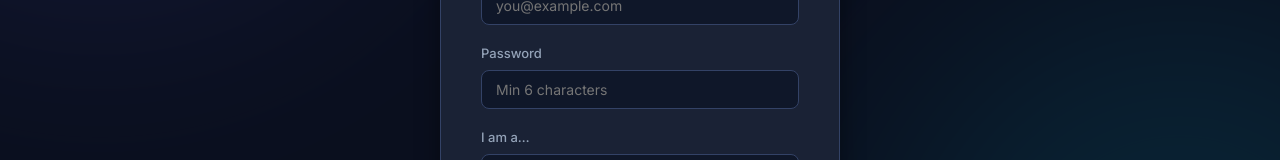
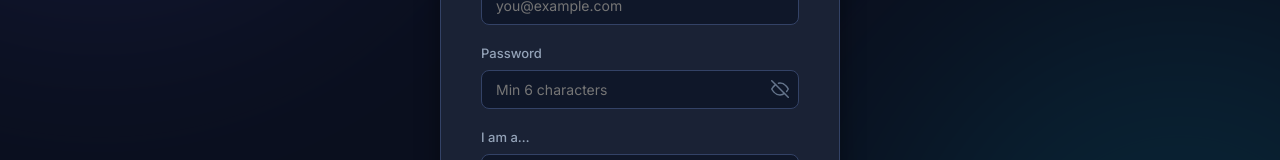
Before and after one commit to MrigakshDasani/payments-tracker-frontend, a React (Vite) app: page /register in a window 1280 px wide. Shown: the part 397-557 px from the top of the page. Built offline with nearby package versions, Linux system fonts and the light colour scheme; no server answers.

Commit message:
Added seeing password feature

```diff
--- a/src/pages/LoginPage.jsx
+++ b/src/pages/LoginPage.jsx
@@ -2,6 +2,21 @@
 import { useNavigate } from 'react-router-dom';
 import { login } from '../api';
 import { useAuth } from '../context/AuthContext';
+
+const EyeIcon = ({ open }) => open ? (
+  <svg xmlns="http://www.w3.org/2000/svg" width="18" height="18" viewBox="0 0 24 24" fill="none"
+    stroke="currentColor" strokeWidth="2" strokeLinecap="round" strokeLinejoin="round">
+    <path d="M1 12s4-8 11-8 11 8 11 8-4 8-11 8-11-8-11-8z"/>
+    <circle cx="12" cy="12" r="3"/>
+  </svg>
+) : (
+  <svg xmlns="http://www.w3.org/2000/svg" width="18" height="18" viewBox="0 0 24 24" fill="none"
+    stroke="currentColor" strokeWidth="2" strokeLinecap="round" strokeLinejoin="round">
+    <path d="M17.94 17.94A10.07 10.07 0 0 1 12 20c-7 0-11-8-11-8a18.45 18.45 0 0 1 5.06-5.94"/>
+    <path d="M9.9 4.24A9.12 9.12 0 0 1 12 4c7 0 11 8 11 8a18.5 18.5 0 0 1-2.16 3.19"/>
+    <line x1="1" y1="1" x2="23" y2="23"/>
+  </svg>
+);
 
 export default function LoginPage() {
   const { loginUser } = useAuth();
@@ -9,6 +24,7 @@
   const [form, setForm] = useState({ email: '', password: '' });
   const [error, setError] = useState('');
   const [loading, setLoading] = useState(false);
+  const [showPassword, setShowPassword] = useState(false);
 
   const handleSubmit = async (e) => {
     e.preventDefault();
@@ -53,14 +69,29 @@
           </div>
           <div className="form-group">
             <label className="form-label">Password</label>
+            <div style={{ position: 'relative' }}>
               <input
                 className="form-input"
-              type="password"
+                type={showPassword ? 'text' : 'password'}
                 placeholder="••••••••"
                 value={form.password}
                 onChange={e => setForm(p => ({ ...p, password: e.target.value }))}
                 required
+                style={{ paddingRight: 40 }}
               />
+              <button
+                type="button"
+                onClick={() => setShowPassword(v => !v)}
+                style={{
+                  position: 'absolute', right: 10, top: '50%', transform: 'translateY(-50%)',
+                  background: 'none', border: 'none', cursor: 'pointer',
+                  color: 'var(--text-muted)', display: 'flex', alignItems: 'center', padding: 0
+                }}
+                aria-label={showPassword ? 'Hide password' : 'Show password'}
+              >
+                <EyeIcon open={showPassword} />
+              </button>
+            </div>
           </div>
           <button className="btn btn-primary btn-lg" style={{ width: '100%', marginTop: 8 }} disabled={loading}>
             {loading ? 'Signing in…' : '→ Sign In'}
--- a/src/pages/RegisterPage.jsx
+++ b/src/pages/RegisterPage.jsx
@@ -1,6 +1,21 @@
 import { useState } from 'react';
 import { useNavigate } from 'react-router-dom';
 import { register } from '../api';
+
+const EyeIcon = ({ open }) => open ? (
+  <svg xmlns="http://www.w3.org/2000/svg" width="18" height="18" viewBox="0 0 24 24" fill="none"
+    stroke="currentColor" strokeWidth="2" strokeLinecap="round" strokeLinejoin="round">
+    <path d="M1 12s4-8 11-8 11 8 11 8-4 8-11 8-11-8-11-8z"/>
+    <circle cx="12" cy="12" r="3"/>
+  </svg>
+) : (
+  <svg xmlns="http://www.w3.org/2000/svg" width="18" height="18" viewBox="0 0 24 24" fill="none"
+    stroke="currentColor" strokeWidth="2" strokeLinecap="round" strokeLinejoin="round">
+    <path d="M17.94 17.94A10.07 10.07 0 0 1 12 20c-7 0-11-8-11-8a18.45 18.45 0 0 1 5.06-5.94"/>
+    <path d="M9.9 4.24A9.12 9.12 0 0 1 12 4c7 0 11 8 11 8a18.5 18.5 0 0 1-2.16 3.19"/>
+    <line x1="1" y1="1" x2="23" y2="23"/>
+  </svg>
+);
 
 export default function RegisterPage() {
   const navigate = useNavigate();
@@ -8,6 +23,7 @@
   const [error, setError] = useState('');
   const [success, setSuccess] = useState('');
   const [loading, setLoading] = useState(false);
+  const [showPassword, setShowPassword] = useState(false);
 
   const handleSubmit = async (e) => {
     e.preventDefault();
@@ -52,8 +68,30 @@
           </div>
           <div className="form-group">
             <label className="form-label">Password</label>
-            <input className="form-input" type="password" placeholder="Min 6 characters" value={form.password}
-              onChange={e => setForm(p => ({ ...p, password: e.target.value }))} required minLength={6} />
+            <div style={{ position: 'relative' }}>
+              <input
+                className="form-input"
+                type={showPassword ? 'text' : 'password'}
+                placeholder="Min 6 characters"
+                value={form.password}
+                onChange={e => setForm(p => ({ ...p, password: e.target.value }))}
+                required
+                minLength={6}
+                style={{ paddingRight: 40 }}
+              />
+              <button
+                type="button"
+                onClick={() => setShowPassword(v => !v)}
+                style={{
+                  position: 'absolute', right: 10, top: '50%', transform: 'translateY(-50%)',
+                  background: 'none', border: 'none', cursor: 'pointer',
+                  color: 'var(--text-muted)', display: 'flex', alignItems: 'center', padding: 0
+                }}
+                aria-label={showPassword ? 'Hide password' : 'Show password'}
+              >
+                <EyeIcon open={showPassword} />
+              </button>
+            </div>
           </div>
           <div className="form-group">
             <label className="form-label">I am a…</label>
```
Lines whose indentation alone changed are shown as unchanged.
